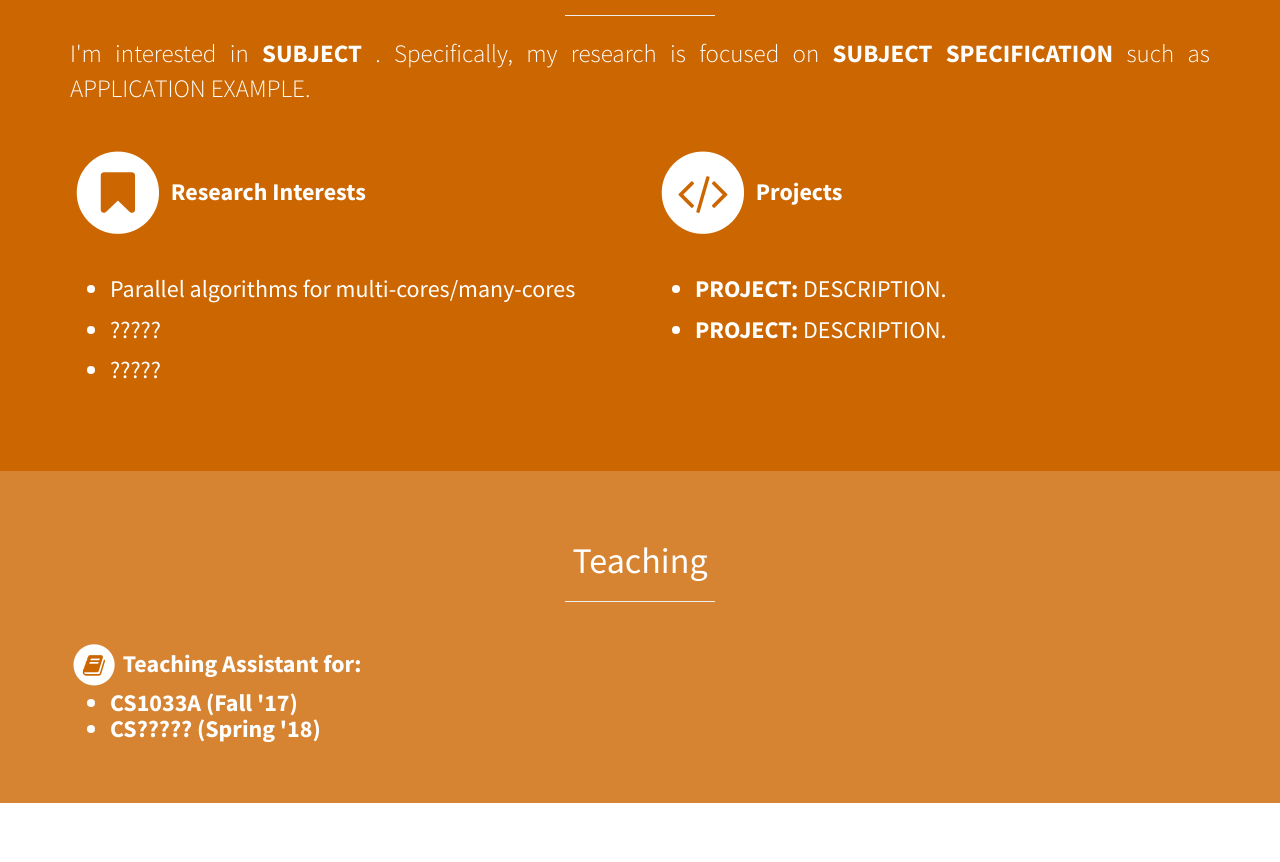
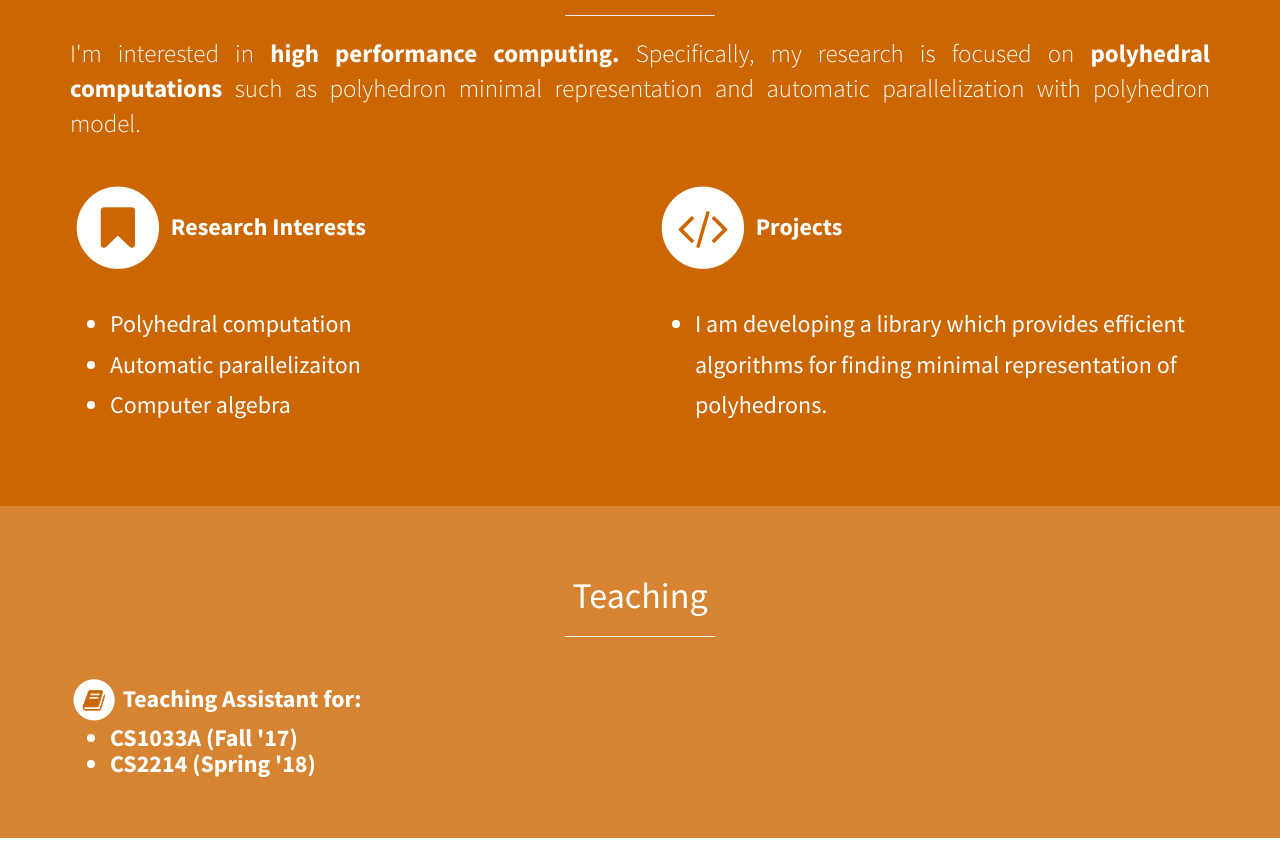
Before and after one commit to dtalaashrafi/dtalaashrafi.github.io, a plain HTML site: page index.html in a window 1280 px wide. Shown: the part 710-1572 px from the top of the page. Drawn offline with Linux system fonts and the light colour scheme; files whose address does not match are found by name.

Commit message:
modified

```diff
--- a/index.html
+++ b/index.html
@@ -65,12 +65,12 @@
     <hr class="small">
 
     <p class="lead text-justify">
-		I'm interested in <strong> SUBJECT </strong>.
+		I'm interested in <strong> high performance computing. </strong>
 		Specifically, my research is focused on
 		<strong>
-			SUBJECT SPECIFICATION
+			polyhedral computations
 		</strong>
-			such as APPLICATION EXAMPLE.
+			such as polyhedron minimal representation and automatic parallelization with polyhedron model.
 		</p>
 
     <div class="row">
@@ -86,9 +86,9 @@
     <strong>Research Interests</strong>
 										<br><br>
 		<ul class="text-left large">
-			<li>Parallel algorithms for multi-cores/many-cores</li>
-			<li>?????</li>
-      <li>?????</li>
+			<li>Polyhedral computation</li>
+			<li>Automatic parallelizaiton</li>
+      <li>Computer algebra</li>
 		</ul>
     </div>
 	  <!-- ################## -->
@@ -106,15 +106,12 @@
 			<ul class="text-left large">
 				<li>
 				<a href="http://www./" target="_blank" class="white">
-				<strong>PROJECT: </strong>DESCRIPTION.
+				I am developing a library which provides efficient algorithms
+				for finding minimal representation of polyhedrons.
 				</a>
 				</li>
 
-				<li>
-				<a href="http://www./" target="_blank" class="white">
-				<strong>PROJECT: </strong>DESCRIPTION.
-				</a>
-				</li>
+
 			</ul>
     </h3>
     </div>
@@ -144,7 +141,7 @@
 					Teaching Assistant for:<br>
 					<ul>
 						<li>CS1033A (Fall '17) </li>
-						<li>CS????? (Spring '18)
+						<li>CS2214 (Spring '18)
 					</ul>
 				</strong>
 			</h3>
@@ -185,13 +182,21 @@
     <!-- ################################### -->
     <li>
     <a href="https://dblp.org/pers/hd/t/Talaashrafi:Delaram" target="_blank">
+    <i class="ai ai-dblp-square ai-3x"></i>
+    </a>
+    </li>
+
+<li>
+    <a href="https://scholar.google.ca/citations?user=rUazSacAAAAJ&hl=en&oi=ao" target="_blank">
     <i class="ai ai-google-scholar-square ai-3x"></i>
     </a>
     </li>
 
+
+
     <!-- ################################### -->
     <li>
-    <a href="https://www.linkedin.com" target="_blank"><i class="fa fa-linkedin fa-fw fa-3x"></i></a>
+    <a href="www.linkedin.com/in/dtalaashrafi/" target="_blank"><i class="fa fa-linkedin fa-fw fa-3x"></i></a>
     </li>
     <!-- ################################### -->
     </ul>
```
